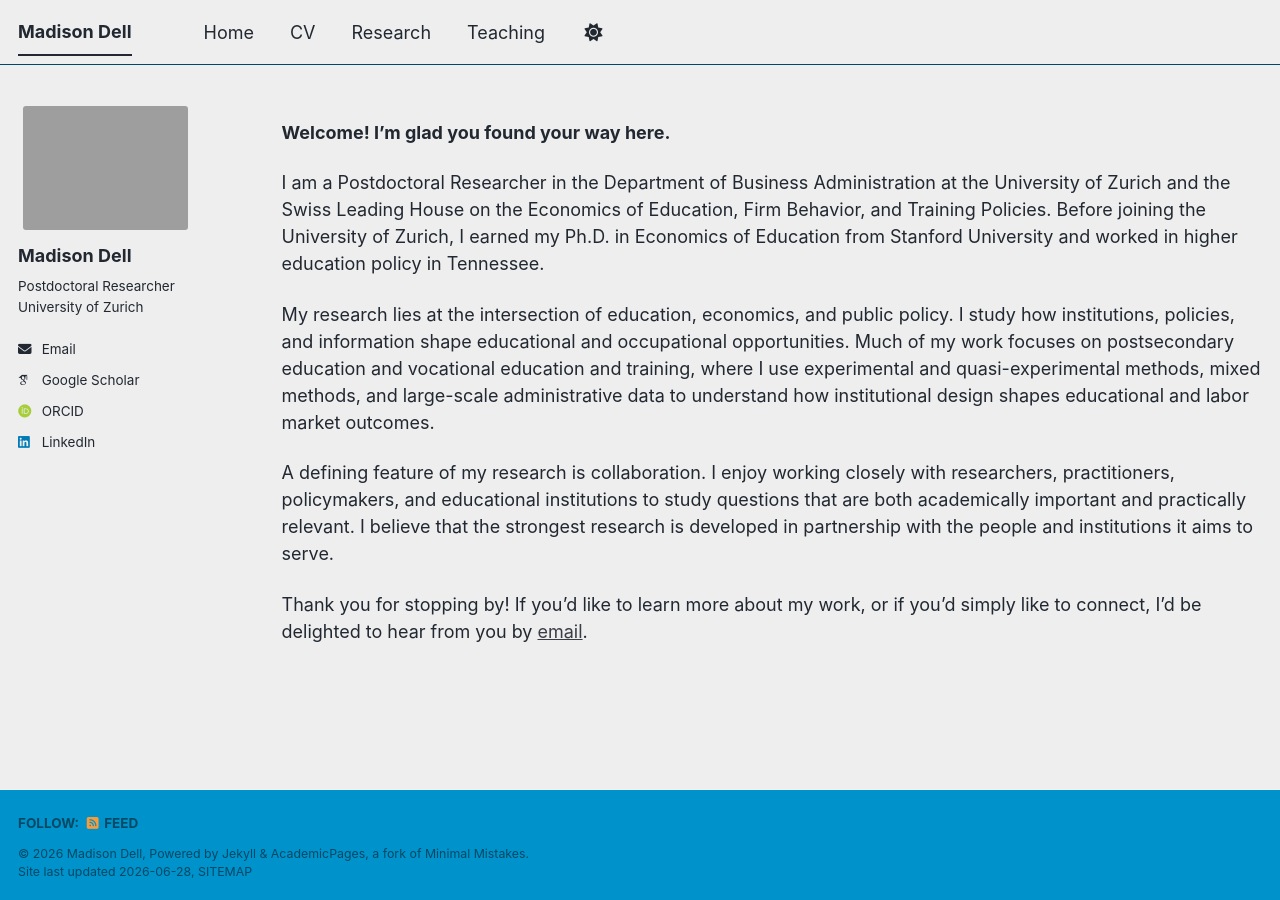
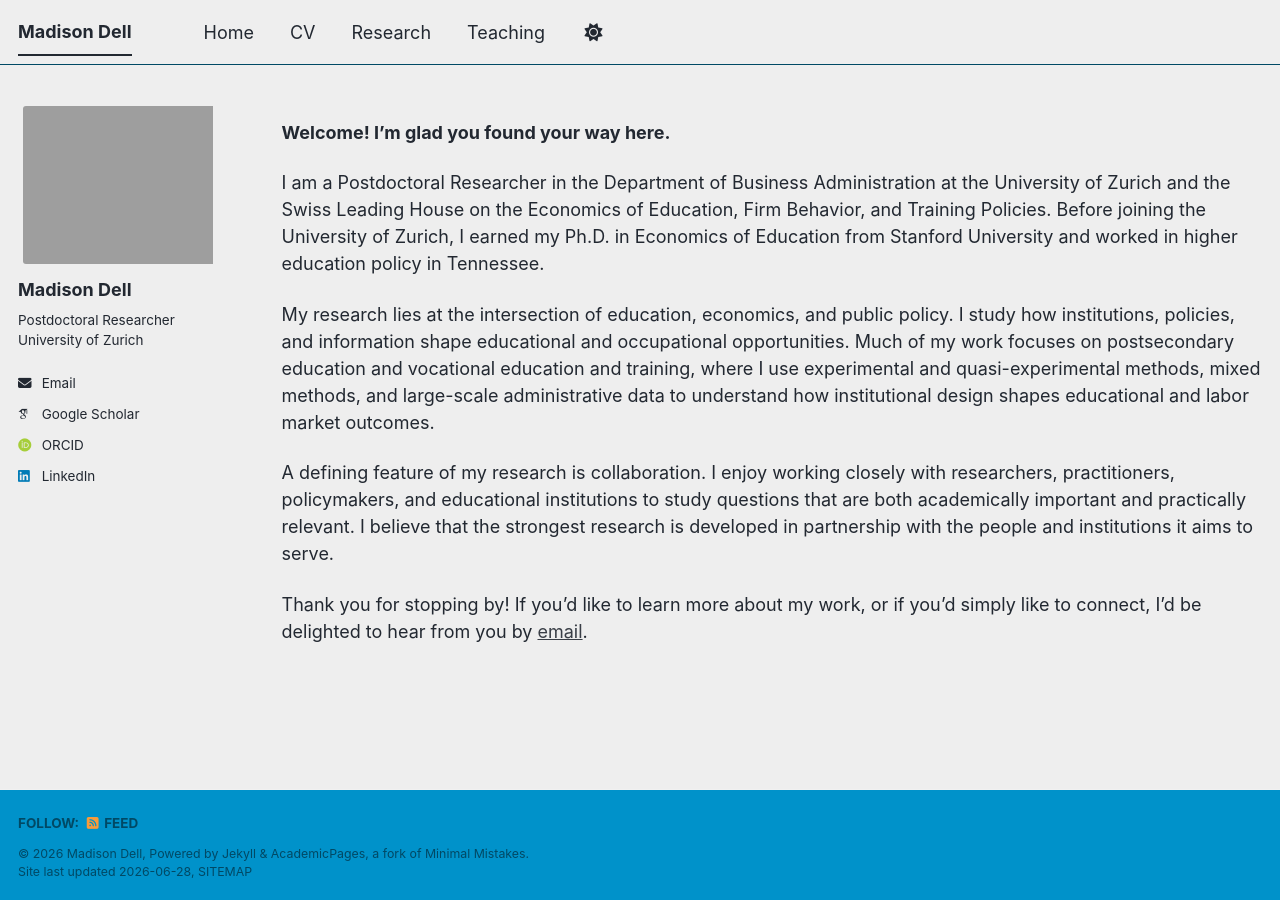
Before and after one commit to MadisonMDell/madisonmdell.github.io, a Jekyll site: the page built from _pages/about.md, in a window 1280 px wide. Built offline with Jekyll 4.4.1, drawn with Linux system fonts in a browser that asks for light colours; some web fonts are replaced; a script bundle is joined from its source files by our own code; library files that are not in the unit come from our copies.

Commit message:
Update main.scss

```diff
--- a/assets/css/main.scss
+++ b/assets/css/main.scss
@@ -44,9 +44,14 @@
 
 .author__avatar {
   display: block;
+  width: 220px !important;
+  max-width: 220px !important;
 }
 
 .author__avatar img {
+  width: 220px !important;
+  max-width: 220px !important;
+  height: auto !important;
   border-radius: 8px !important;
   border: none !important;
   box-shadow: none !important;
```
